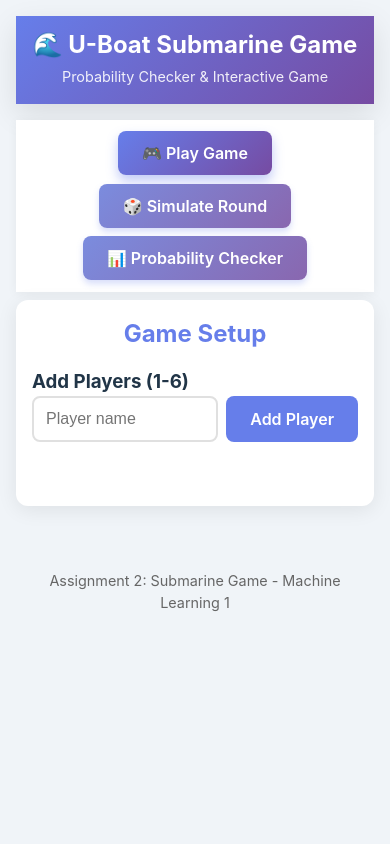
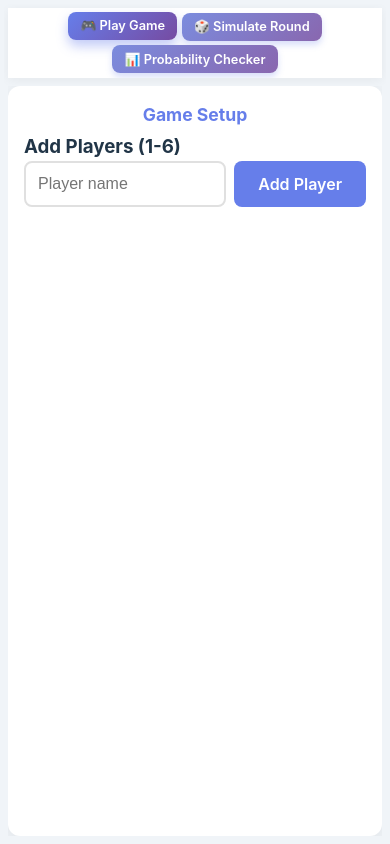
Before and after one commit to FredFraiche/AK-2, a React (Vite) app in the folder frontend/: page / in a window 390 px wide. Built offline with nearby package versions, Linux system fonts and the light colour scheme.

Commit message:
Fullscreen game mode: remove header in game modes, fit entire interface on one screen, no scrolling

```diff
--- a/frontend/src/App.css
+++ b/frontend/src/App.css
@@ -34,28 +34,38 @@ body {
 
 #root {
   width: 100%;
-  min-height: 100vh;
-  min-height: 100dvh;
+  height: 100vh;
+  height: 100dvh;
   max-width: 1400px;
   margin: 0 auto;
   padding: 1rem;
   display: flex;
   flex-direction: column;
-  overflow-x: hidden;
-  overscroll-behavior-y: contain; /* Contain scroll within */
-  -webkit-overflow-scrolling: touch;
+  overflow: hidden;
   position: relative;
 }
 
 .App {
   max-width: 1200px;
   width: 100%;
+  height: 100%;
   margin: 0 auto;
   padding: 1rem;
+  display: flex;
+  flex-direction: column;
+  overflow: hidden;
+}
+
+main {
   flex: 1;
   display: flex;
   flex-direction: column;
-  min-height: 0; /* Allow flex children to shrink */
+  min-height: 0;
+  overflow-y: auto;
+}
+
+main.game-mode {
+  overflow: hidden;
 }
 
 header {
@@ -281,9 +291,9 @@ footer {
 .tab-nav {
   display: flex;
   gap: 0.5rem;
-  margin-bottom: 1rem;
+  margin-bottom: 0.5rem;
   background: white;
-  padding: 0.75rem;
+  padding: 0.5rem;
   border-radius: 12px;
   box-shadow: 0 2px 10px rgba(0, 0, 0, 0.05);
   justify-content: center;
@@ -292,12 +302,12 @@ footer {
 }
 
 .tab-nav button {
-  padding: 0.75rem 1.5rem;
+  padding: 0.5rem 1rem;
   border: none;
   background: linear-gradient(135deg, #7b8cde 0%, #8967af 100%);
   color: white;
   border-radius: 8px;
-  font-size: 1rem;
+  font-size: 0.9rem;
   font-weight: 600;
   cursor: pointer;
   transition: all 0.2s ease;
@@ -327,24 +337,23 @@ footer {
 /* Game Play Styles */
 .game-play {
   background: white;
-  padding: 1.5rem;
-  padding-bottom: 3rem; /* Prevent content cutoff at bottom */
+  padding: 0.75rem;
   border-radius: 12px;
   box-shadow: 0 4px 20px rgba(0, 0, 0, 0.08);
   flex: 1;
   display: flex;
   flex-direction: column;
-  overflow-y: visible; /* Allow natural scrolling */
-  overflow-x: hidden;
+  overflow: hidden;
   min-height: 0;
   max-width: 100%;
 }
 
 .game-play h2 {
   color: #667eea;
-  margin-bottom: 1rem;
+  margin-bottom: 0.5rem;
   text-align: center;
   flex-shrink: 0;
+  font-size: 1.3rem;
 }
 
 .player-setup {
@@ -491,15 +500,16 @@ footer {
   display: flex;
   flex-direction: column;
   gap: 0.5rem;
-  margin-bottom: 1.5rem;
+  margin-bottom: 0.75rem;
   background: #f8f9fa;
-  padding: 1.5rem;
+  padding: 1rem;
   border-radius: 12px;
   width: 100%;
   aspect-ratio: 3 / 2;
   max-width: 600px;
   margin-left: auto;
   margin-right: auto;
+  flex-shrink: 0;
 }
 
 .board-row {
@@ -568,15 +578,17 @@ footer {
 
 .roll-dice-btn {
   width: 100%;
-  padding: 1.5rem;
+  padding: 1rem;
   background: linear-gradient(135deg, #f59e0b 0%, #d97706 100%);
   color: white;
   border: none;
   border-radius: 12px;
-  font-size: 1.3rem;
+  font-size: 1.1rem;
   font-weight: bold;
   cursor: pointer;
   transition: all 0.3s;
+  flex-shrink: 0;
+  margin-top: auto;
 }
 
 .roll-dice-btn:hover:not(:disabled) {
@@ -599,34 +611,43 @@ footer {
   max-width: 600px;
   margin: 0 auto;
   width: 100%;
+  flex: 1;
+  display: flex;
+  flex-direction: column;
+  overflow-y: auto;
+  min-height: 0;
 }
 
 .final-board {
-  margin-bottom: 2rem;
+  margin-bottom: 0.75rem;
+  flex-shrink: 0;
 }
 
 .game-board.small .board-square {
-  width: 70px;
-  height: 70px;
+  width: 60px;
+  height: 60px;
 }
 
 .game-board.small .square-num {
-  font-size: 1.2rem;
+  font-size: 1rem;
 }
 
 .game-board.small .hit-mark {
-  font-size: 2rem;
+  font-size: 1.8rem;
 }
 
 /* Round Results Cards */
 .scores-section {
-  margin-bottom: 2rem;
+  margin-bottom: 0.75rem;
+  flex: 1;
+  overflow-y: auto;
+  min-height: 0;
 }
 
 .player-scores {
   display: flex;
   flex-direction: column;
-  gap: 1rem;
+  gap: 0.5rem;
 }
 
 .player-score-card {
@@ -634,9 +655,10 @@ footer {
   border: 2px solid #e0e0e0;
   border-left: 4px solid;
   border-radius: 8px;
-  padding: 1rem;
+  padding: 0.75rem;
   box-shadow: 0 2px 4px rgba(0, 0, 0, 0.05);
   transition: transform 0.2s, box-shadow 0.2s;
+  flex-shrink: 0;
 }
 
 .player-score-card:hover {
@@ -648,24 +670,24 @@ footer {
   display: flex;
   justify-content: space-between;
   align-items: center;
-  margin-bottom: 0.75rem;
-  padding-bottom: 0.75rem;
+  margin-bottom: 0.5rem;
+  padding-bottom: 0.5rem;
   border-bottom: 1px solid #e0e0e0;
 }
 
 .player-score-header h4 {
   margin: 0;
-  font-size: 1.1rem;
+  font-size: 1rem;
   font-weight: 700;
 }
 
 .score-badge {
   background: #667eea;
   color: white;
-  padding: 0.25rem 0.75rem;
+  padding: 0.2rem 0.6rem;
   border-radius: 20px;
   font-weight: 700;
-  font-size: 0.9rem;
+  font-size: 0.85rem;
 }
 
 .score-badge.exact {
@@ -681,44 +703,46 @@ footer {
 .player-score-details {
   display: grid;
   grid-template-columns: repeat(3, 1fr);
-  gap: 1rem;
+  gap: 0.75rem;
 }
 
 .score-stat {
   display: flex;
   flex-direction: column;
   align-items: center;
-  gap: 0.25rem;
+  gap: 0.2rem;
 }
 
 .stat-label {
-  font-size: 0.75rem;
+  font-size: 0.7rem;
   color: #666;
   text-transform: uppercase;
   font-weight: 600;
 }
 
 .stat-value {
-  font-size: 1.25rem;
+  font-size: 1.1rem;
   font-weight: 700;
   color: #333;
 }
 
 .stat-value.exact-match {
   color: #48bb78;
-  font-size: 1rem;
+  font-size: 0.9rem;
 }
 
 .next-round-btn {
   width: 100%;
-  padding: 1.5rem;
+  padding: 1rem;
   background: #48bb78;
   color: white;
   border: none;
   border-radius: 12px;
-  font-size: 1.2rem;
+  font-size: 1.1rem;
   font-weight: bold;
   cursor: pointer;
+  flex-shrink: 0;
+  margin-top: auto;
 }
 
 /* Final Scores */
@@ -845,15 +869,13 @@ footer {
 /* Game Simulator */
 .game-simulator {
   background: white;
-  padding: 1.5rem;
-  padding-bottom: 3rem; /* Prevent content cutoff at bottom */
+  padding: 0.75rem;
   border-radius: 12px;
   box-shadow: 0 4px 20px rgba(0, 0, 0, 0.08);
   flex: 1;
   display: flex;
   flex-direction: column;
-  overflow-y: visible; /* Allow natural scrolling */
-  overflow-x: hidden;
+  overflow: hidden;
   min-height: 0;
   max-width: 100%;
 }
@@ -863,6 +885,7 @@ footer {
   margin-bottom: 0.5rem;
   text-align: center;
   flex-shrink: 0;
+  font-size: 1.3rem;
 }
 
 .game-simulator > p {
@@ -1054,20 +1077,142 @@ footer {
 @media (max-width: 480px) {
   body {
     background-color: #f0f4f8;
-    overflow-x: hidden;
+    overflow: hidden;
   }
 
   #root {
-    padding: 0.5rem;
+    padding: 0.25rem;
+    height: 100vh;
+    height: 100dvh;
     max-width: 100vw;
     width: 100vw;
     box-sizing: border-box;
+    overflow: hidden;
   }
 
   .App {
-    padding: 0.5rem;
+    padding: 0.25rem;
+    height: 100%;
     max-width: 100%;
     box-sizing: border-box;
+    overflow: hidden;
+  }
+
+  .tab-nav {
+    padding: 0.3rem;
+    margin-bottom: 0.3rem;
+    gap: 0.3rem;
+  }
+
+  .tab-nav button {
+    padding: 0.4rem 0.75rem;
+    font-size: 0.8rem;
+  }
+
+  .game-play {
+    padding: 0.5rem;
+    height: 100%;
+    overflow: hidden;
+  }
+
+  .game-play h2 {
+    font-size: 1.1rem;
+    margin-bottom: 0.3rem;
+  }
+
+  .round-results {
+    height: 100%;
+    overflow-y: auto;
+  }
+
+  .final-board {
+    margin-bottom: 0.5rem;
+  }
+
+  .final-board h3 {
+    font-size: 1rem;
+    margin-bottom: 0.3rem;
+  }
+
+  .game-board {
+    padding: 0.5rem;
+    margin-bottom: 0.5rem;
+    gap: 0.3rem;
+  }
+
+  .game-board.small .board-square {
+    width: 50px;
+    height: 50px;
+  }
+
+  .game-board.small .square-num {
+    font-size: 0.9rem;
+  }
+
+  .game-board.small .hit-mark {
+    font-size: 1.5rem;
+  }
+
+  .scores-section {
+    margin-bottom: 0.5rem;
+    flex: 1;
+    overflow-y: auto;
+    min-height: 0;
+  }
+
+  .scores-section h3 {
+    font-size: 1rem;
+    margin-bottom: 0.5rem;
+  }
+
+  .player-scores {
+    gap: 0.4rem;
+  }
+
+  .player-score-card {
+    padding: 0.5rem;
+  }
+
+  .player-score-header {
+    margin-bottom: 0.3rem;
+    padding-bottom: 0.3rem;
+  }
+
+  .player-score-header h4 {
+    font-size: 0.9rem;
+  }
+
+  .score-badge {
+    padding: 0.15rem 0.5rem;
+    font-size: 0.75rem;
+  }
+
+  .player-score-details {
+    gap: 0.5rem;
+  }
+
+  .stat-label {
+    font-size: 0.65rem;
+  }
+
+  .stat-value {
+    font-size: 1rem;
+  }
+
+  .next-round-btn,
+  .roll-dice-btn {
+    padding: 0.75rem;
+    font-size: 1rem;
+    margin-top: 0.5rem;
+  }
+
+  .roll-info {
+    margin-bottom: 0.5rem;
+  }
+
+  .roll-info p {
+    font-size: 0.85rem;
+    margin-bottom: 0.25rem;
   }
 
   .probability-checker {
--- a/frontend/src/App.tsx
+++ b/frontend/src/App.tsx
@@ -11,10 +11,12 @@ export default function App() {
 
   return (
     <div className="App">
+      {activeTab === 'probability' && (
         <header>
           <h1>🌊 U-Boat Submarine Game</h1>
           <p>Probability Checker & Interactive Game</p>
         </header>
+      )}
 
       <nav className="tab-nav">
         <button
@@ -37,15 +39,17 @@ export default function App() {
         </button>
       </nav>
 
-      <main>
+      <main className={activeTab !== 'probability' ? 'game-mode' : ''}>
         {activeTab === 'play' && <GamePlay />}
         {activeTab === 'simulator' && <GameSimulator />}
         {activeTab === 'probability' && <ProbabilityChecker />}
       </main>
 
+      {activeTab === 'probability' && (
         <footer>
           <p>Assignment 2: Submarine Game - Machine Learning 1</p>
         </footer>
+      )}
     </div>
   )
 }
```
Lines whose indentation alone changed are shown as unchanged.
